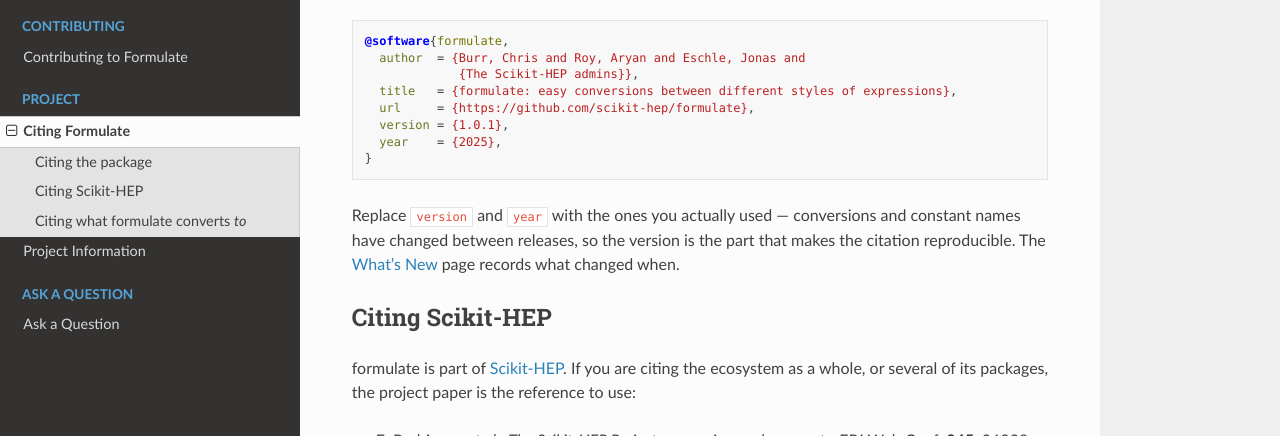
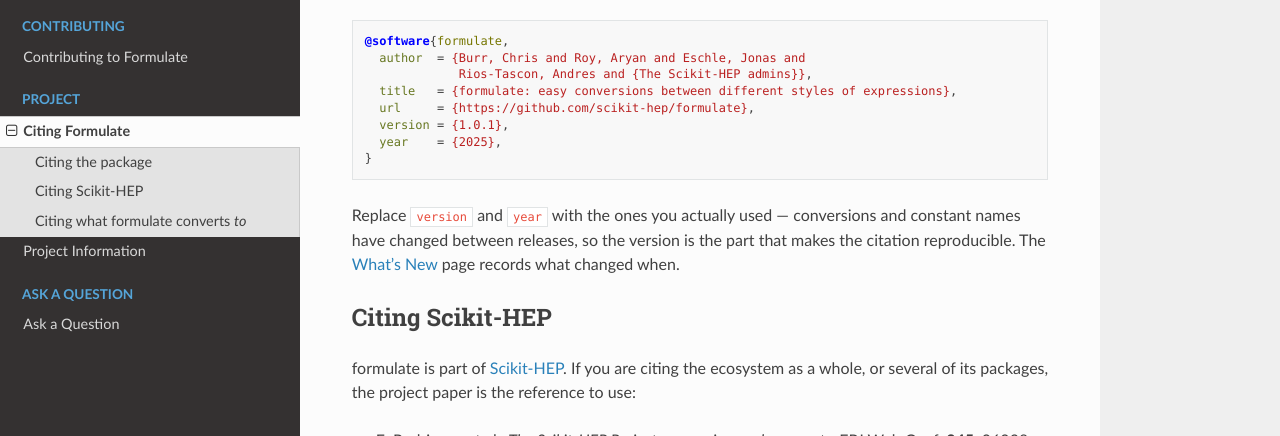
Before and after one commit to scikit-hep/formulate, a Sphinx documentation site: the page built from docs/project/citations.rst, in a window 1280 px wide and 900 px high, cut to the strip 464-900 px from the top of the window. Built offline with Sphinx 7.4.7 and the Read the Docs theme 3.1.0, drawn with Linux system fonts in a browser that asks for light colours.

Commit message:
docs: add Andres Rios-Tascon to the author lists
Covers the three places the docs page in aeb6f79 did not: the Sphinx
author string, the project authors in pyproject.toml (which becomes the
Author-email field on PyPI), and the software citation.

Assisted-by: claude-code:claude-opus-5

```diff
--- a/docs/conf.py
+++ b/docs/conf.py
@@ -13,7 +13,7 @@ from __future__ import annotations
 
 project = "formulate"
 copyright = "2016-2026, The Scikit-HEP Administrators"
-author = "Chris Burr, Jonas Eschle, Aryan Roy"
+author = "Chris Burr, Jonas Eschle, Aryan Roy, Andres Rios-Tascon"
 
 
 # -- General configuration ---------------------------------------------------
--- a/docs/project/citations.rst
+++ b/docs/project/citations.rst
@@ -21,7 +21,7 @@ version you used. You can get that from the package:
 
     @software{formulate,
       author  = {Burr, Chris and Roy, Aryan and Eschle, Jonas and
-                 {The Scikit-HEP admins}},
+                 Rios-Tascon, Andres and {The Scikit-HEP admins}},
       title   = {formulate: easy conversions between different styles of expressions},
       url     = {https://github.com/scikit-hep/formulate},
       version = {1.0.1},
--- a/pyproject.toml
+++ b/pyproject.toml
@@ -7,7 +7,8 @@ name = "formulate"
 authors = [
     { name = "Chris Burr", email = "c.b@cern.ch" },
     { name = "Aryan Roy", email = "aryanroy5678@gmail.com" },
-    { name = "Jonas Eschle", email = "jonas.eschle@gmail.com" }
+    { name = "Jonas Eschle", email = "jonas.eschle@gmail.com" },
+    { name = "Andres Rios-Tascon", email = "ariostas@gmail.com" }
 ]
 maintainers = [
     { name = "The Scikit-HEP admins", email = "scikit-hep-admins@googlegroups.com" },
```
